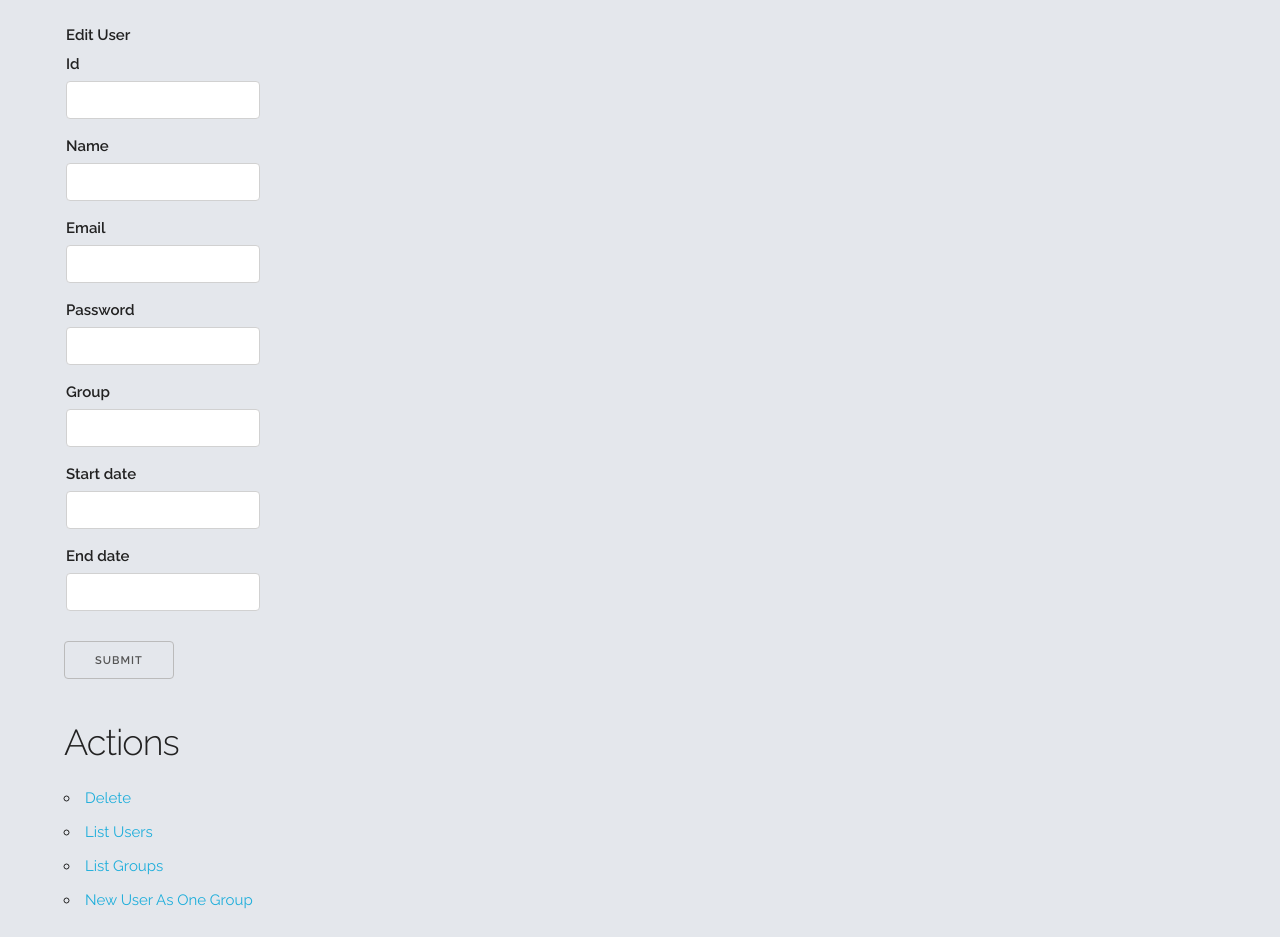
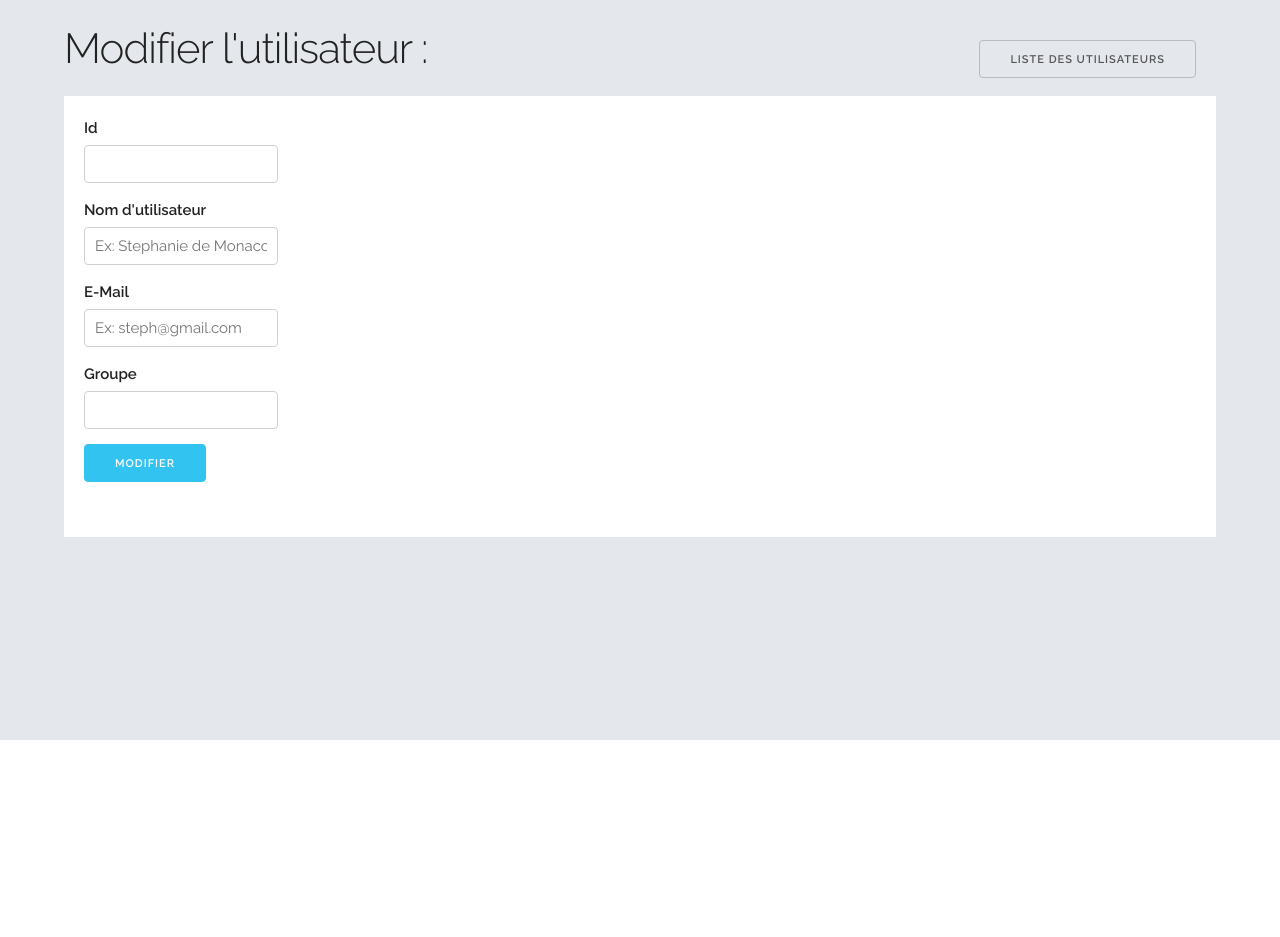
Before and after one commit to rildo/assistant, a CakePHP app: the page made by app/View/Users/admin_edit.ctp in a window 1280 px wide. Shown: the part 60-997 px from the top of the page. After the commit the page ends 800 px from the top, so only its background shows below. Run offline with PHP 8.4 and a stand-in for CakePHP, Linux system fonts and the light colour scheme; the template is opened without the code that fills it, so the values that code supplies are empty; form fields are guessed from the names that the template uses; some libraries are stand-ins or nearby versions.

Commit message:
Ajout de la page de modification d'un utilisateur

```diff
--- a/app/Model/User.php
+++ b/app/Model/User.php
@@ -31,7 +31,7 @@ class User extends AppModel {
 				'message' => 'Ce nom d\'utilisateur est déjà utilisé.'
 			),
 			'name_minlength' => array(
-				'rule'    => array('minLength', 5),
+				'rule'    => array('minLength', 3),
 				'message' => 'Le nom d\'utilisateur doit faire au moins 3 caractères.'
 			),
 			'name_maxlength' => array(
--- a/app/View/Users/admin_edit.ctp
+++ b/app/View/Users/admin_edit.ctp
@@ -1,26 +1,39 @@
 <div class="users form">
-<?php echo $this->Form->create('User'); ?>
-	<fieldset>
-		<legend><?php echo __('Edit User'); ?></legend>
-	<?php
-		echo $this->Form->input('id');
-		echo $this->Form->input('name');
-		echo $this->Form->input('email');
-		echo $this->Form->input('password');
-		echo $this->Form->input('group_id');
-		echo $this->Form->input('start_date');
-		echo $this->Form->input('end_date');
-	?>
-	</fieldset>
-<?php echo $this->Form->end(__('Submit')); ?>
+	<h2>
+		<?php echo __('Modifier l\'utilisateur : '.$this->Form->value('User.name')); ?>
+		<div class="action-space">
+			<?php echo $this->Html->link('Liste des utilisateurs',array('controller' => 'users', 'action' => 'index', 'admin' => TRUE),array('class' => 'button')); ?>
+		</div>
+	</h2>
+	<div class="sub-content">
+		<?php
+			echo $this->Form->create('User');
+			echo $this->Form->input('id');
+			echo $this->Form->input(
+				'name',
+				array(
+					'label' => 'Nom d\'utilisateur',
+					'placeholder' => 'Ex: Stephanie de Monaco'
+			));
+			echo $this->Form->input(
+				'email',
+				array(
+					'label' => 'E-Mail',
+					'type' => 'email',
+					'placeholder' => 'Ex: steph@gmail.com'
+			));
+			echo $this->Form->input(
+				'group_id',
+				array(
+					'label' => 'Groupe',
+					'options' => $groups
+			));
+			echo $this->Form->button(
+				'Modifier',
+				array(
+					'class' => 'button-primary'
+			));
+			echo $this->Form->end();
+		?>
+	</div>
 </div>
-<div class="actions">
-	<h3><?php echo __('Actions'); ?></h3>
-	<ul>
-
-		<li><?php echo $this->Form->postLink(__('Delete'), array('action' => 'delete', $this->Form->value('User.id')), array(), __('Are you sure you want to delete # %s?', $this->Form->value('User.id'))); ?></li>
-		<li><?php echo $this->Html->link(__('List Users'), array('action' => 'index')); ?></li>
-		<li><?php echo $this->Html->link(__('List Groups'), array('controller' => 'groups', 'action' => 'index')); ?> </li>
-		<li><?php echo $this->Html->link(__('New User As One Group'), array('controller' => 'groups', 'action' => 'add')); ?> </li>
-	</ul>
-</div>
--- a/app/webroot/css/content.css
+++ b/app/webroot/css/content.css
@@ -55,3 +55,7 @@ div.sub-content {
 	color:#626262;
 	border-color:#e6e6e6;
 }
+
+.error-message {
+	color: rgb(255,84,71);
+}
```
Also changed, not shown: app/Controller/UsersController.php (+32 -8 lines), app/View/Users/admin_index.ctp (+18 -2 lines).
